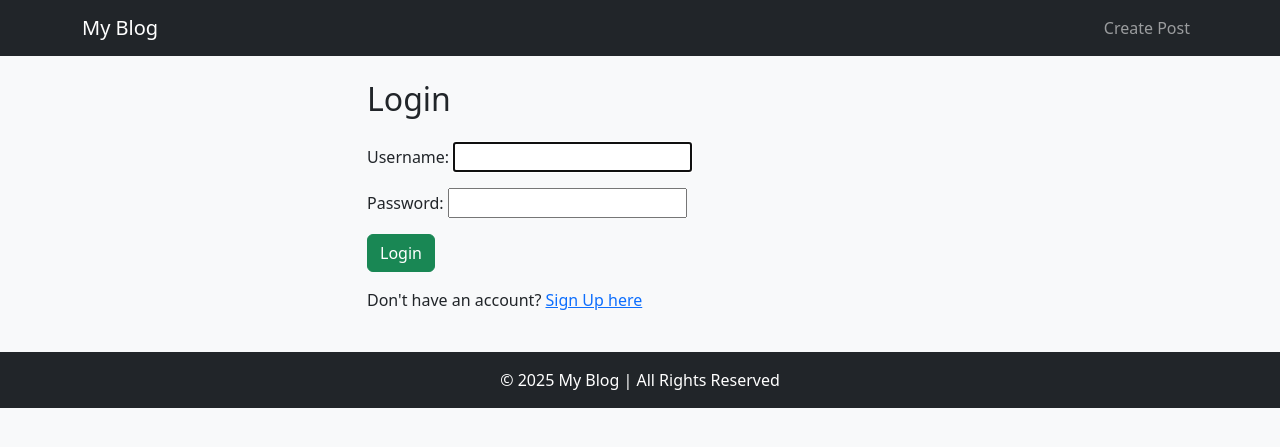
After one commit to bishaldahal4777/my-project, a Django app: page /login/ in a window 1280 px wide. The commit adds this page. Shown: the top 447 px of the page. Run offline with Django 5.2, Linux system fonts and the light colour scheme.

Commit message:
new signup login page

```diff
--- a/blog/models.py
+++ b/blog/models.py
@@ -1,7 +1,9 @@
 from django.db import models
+from django.contrib.auth.models import User
 
 # Create your models here.
 class Post(models.Model):
+    author = models.ForeignKey(User, on_delete=models.CASCADE)
     title = models.CharField(max_length=100)
     content = models.TextField()
     created_at = models.DateTimeField(auto_now_add=True)
--- /dev/null
+++ b/blog/templates/blog/login.html
@@ -0,0 +1,19 @@
+{% extends "layout.html" %}
+
+{% block title %}Login{% endblock %}
+
+{% block content %}
+<div class="row justify-content-center">
+  <div class="col-md-6">
+    <h2 class="mb-4">Login</h2>
+    <form method="POST">
+      {% csrf_token %}
+      {{ form.as_p }}
+      <button type="submit" class="btn btn-success">Login</button>
+    </form>
+    <p class="mt-3">
+      Don't have an account? <a href="{% url 'signup' %}">Sign Up here</a>
+    </p>
+  </div>
+</div>
+{% endblock %}
--- a/blog/urls.py
+++ b/blog/urls.py
@@ -8,4 +8,9 @@ urlpatterns = [
     path("create/", views.create_post, name= "create_post"),
     path("post/<int:post_id>/update/", views.update_post, name= "update_post"),
     path("post/<int:post_id>/delete/", views.delete_post, name= "delete_post"),
+    path('signup/', views.signup_view, name='signup'),
+    path('login/', views.login_view, name='login'),
+    path('logout/', views.logout_view, name='logout'),
+
+
 ]
--- a/blog/views.py
+++ b/blog/views.py
@@ -2,6 +2,8 @@ from django.shortcuts import render, get_object_or_404, redirect
 from .models import Post
 from .forms import PostForm
 from django.core.paginator import Paginator
+from django.contrib.auth import authenticate, login, logout
+from django.contrib.auth.forms import UserCreationForm, AuthenticationForm
 
 # List all posts
 def post_list(request):
@@ -27,7 +29,9 @@ def create_post(request):
     if request.method == "POST":
         form = PostForm(request.POST)
         if form.is_valid():
-            form.save()
+            post = form.save(commit=False)
+            post.author = request.user
+            post.save()
             return redirect('post_list')
     else:
         form = PostForm()
@@ -52,3 +56,28 @@ def delete_post(request, post_id):
         post.delete()
         return redirect('post_list')
     return render(request, 'blog/delete_post.html', {'post': post})
+
+def signup_view(request):
+    if request.method == 'POST':
+        form = UserCreationForm(request.POST)
+        if form.is_valid():
+            form.save()
+            return redirect('login')
+    else:
+        form = UserCreationForm()
+    return render(request, 'blog/signup.html', {'form': form})
+
+def login_view(request):
+    if request.method == 'POST':
+        form = AuthenticationForm(data=request.POST)
+        if form.is_valid():
+            user = form.get_user()
+            login(request, user)
+            return redirect('post_list')
+    else:
+        form = AuthenticationForm()
+    return render(request, 'blog/login.html', {'form': form})
+
+def logout_view(request):
+    logout(request)
+    return redirect('login')
--- a/templates/layout.html
+++ b/templates/layout.html
@@ -13,7 +13,7 @@
 <body class="bg-light">
 
 <!-- Navbar -->
-{% include 'blog/navbar.html' %}
+{% include 'navbar.html' %}
 
 <!-- Main Content -->
 <div class="container mt-4">
@@ -21,7 +21,7 @@
 </div>
 
 <!-- Footer -->
-{% include 'blog/footer.html' %}
+{% include 'footer.html' %}
 
 <!-- Bootstrap JS -->
 <script src="https://cdn.jsdelivr.net/npm/bootstrap@5.3.3/dist/js/bootstrap.bundle.min.js"></script>
```
Also changed, not shown: blog/templates/blog/signup.html (added, +19 -0 lines), blog/migrations/0002_post_author.py (added), db.sqlite3.
